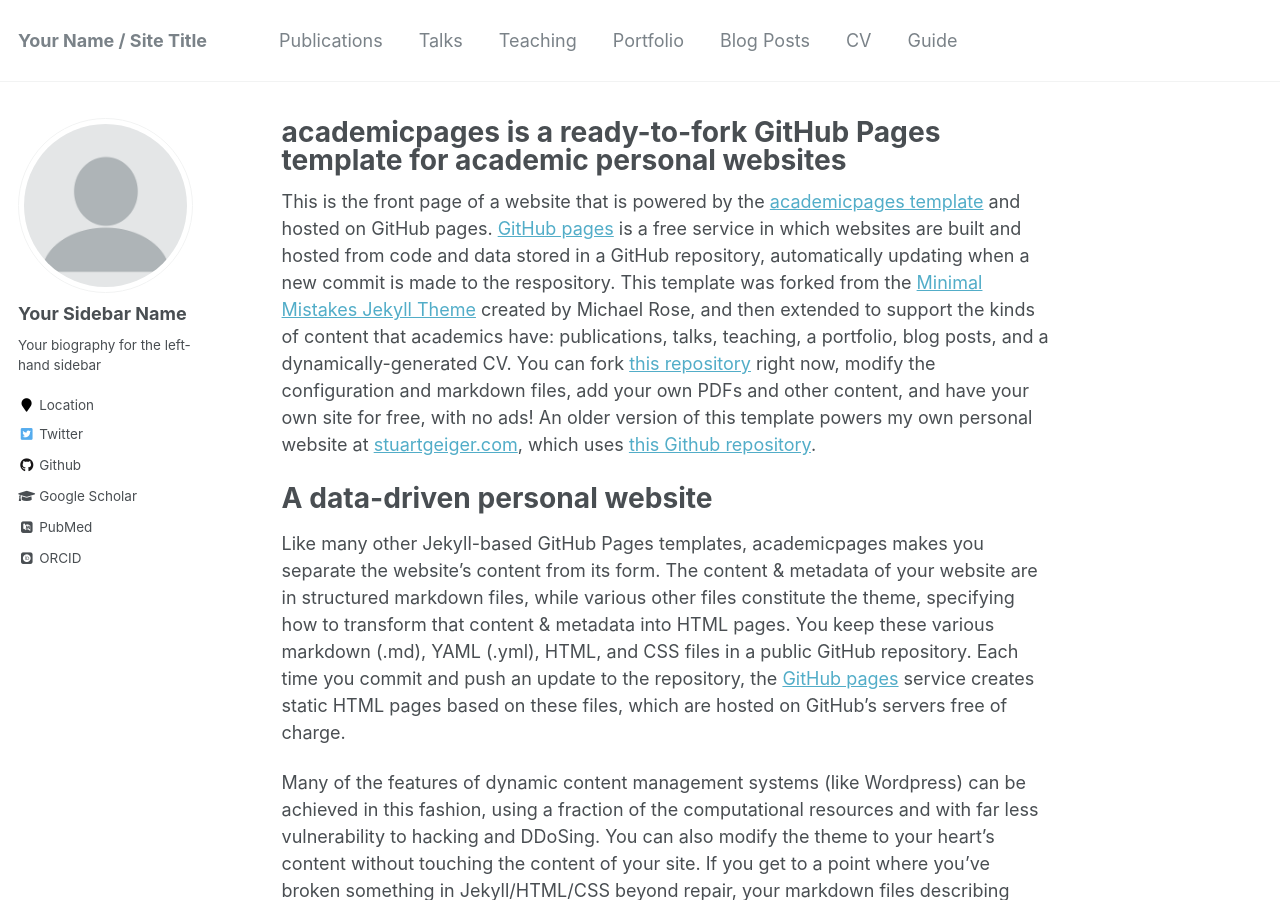
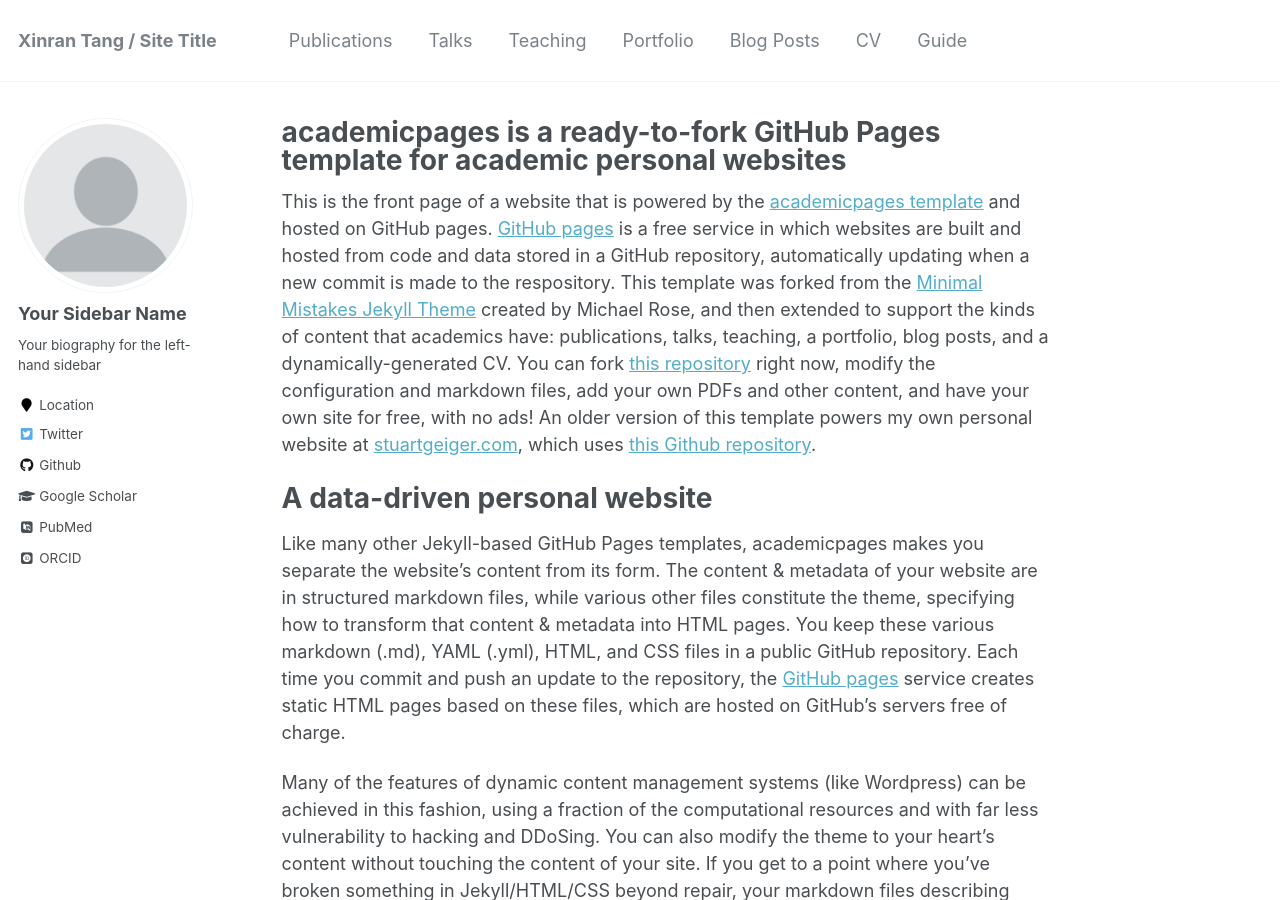
Before and after one commit to Xinrt/Xinrt.github.io, a Jekyll site: the page built from _pages/about.md, in a window 1280 px wide and 900 px high. Built offline with Jekyll 4.4.1, drawn with Linux system fonts in a browser that asks for light colours; some web fonts are replaced; some of the changed text lies outside the part shown.

Commit message:
Change names

```diff
--- a/_config.yml
+++ b/_config.yml
@@ -7,13 +7,13 @@
 
 # Site Settings
 locale                   : "en-US"
-title                    : "Your Name / Site Title"
+title                    : "Xinran Tang / Site Title"
 title_separator          : "-"
-name                     : &name "Your Name"
+name                     : &name "Xinran Tnag"
 description              : &description "personal description"
-url                      : https://academicpages.github.io # the base hostname & protocol for your site e.g. "https://mmistakes.github.io"
+url                      : https://Xinrt.github.io # the base hostname & protocol for your site e.g. "https://mmistakes.github.io"
 baseurl                  : "" # the subpath of your site, e.g. "/blog"
-repository               : "academicpages/academicpages.github.io"
+repository               : "Xinrt/Xinrt.github.io"
 teaser                   :  # filename of teaser fallback teaser image placed in /images/, .e.g. "500x300.png"
 breadcrumbs              : false # true, false (default)
 words_per_minute         : 160
@@ -96,7 +96,7 @@
   flickr           :
   facebook         :
   foursquare       :
-  github           : "academicpages"
+  github           : "Xinrt"
   google_plus      :
   keybase          :
   instagram        :
```
